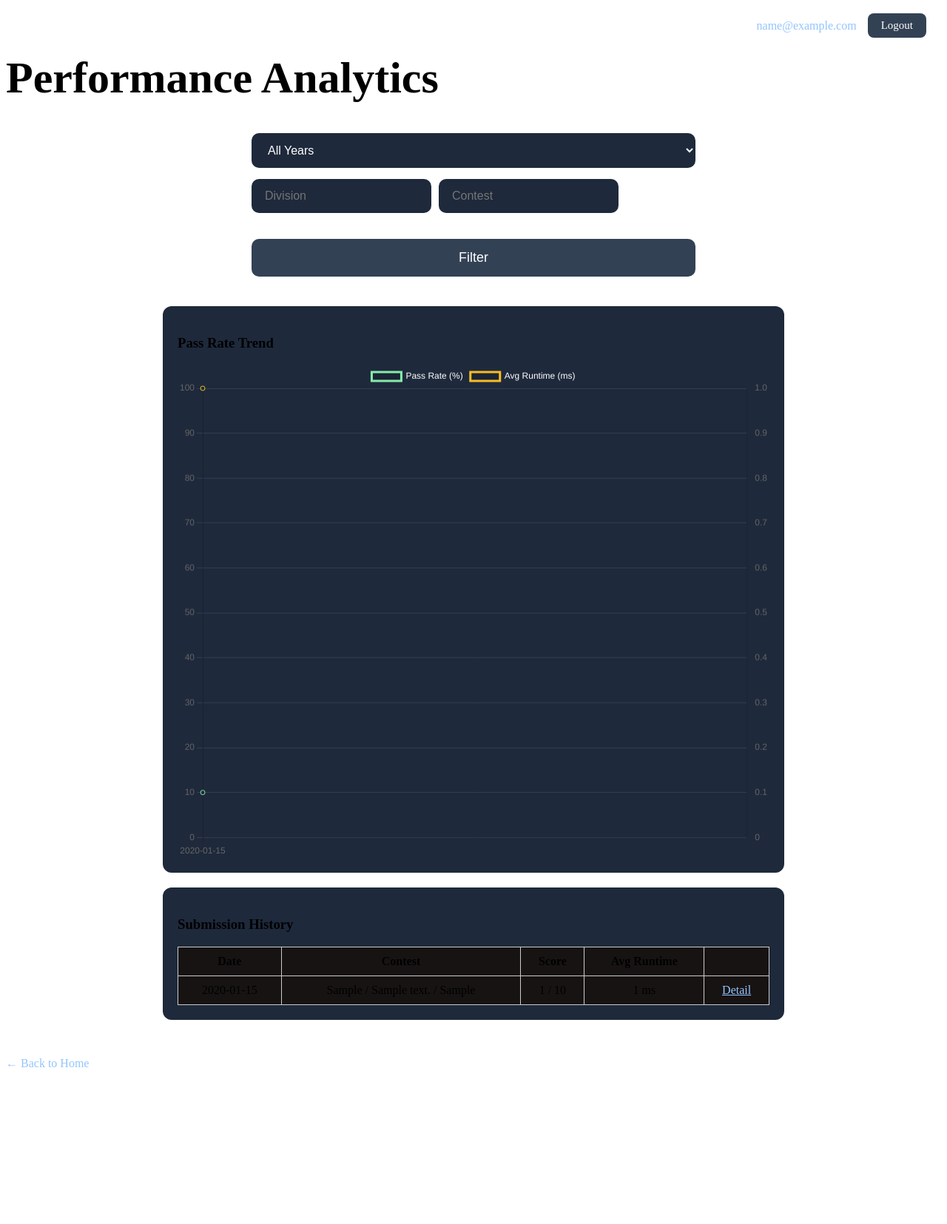
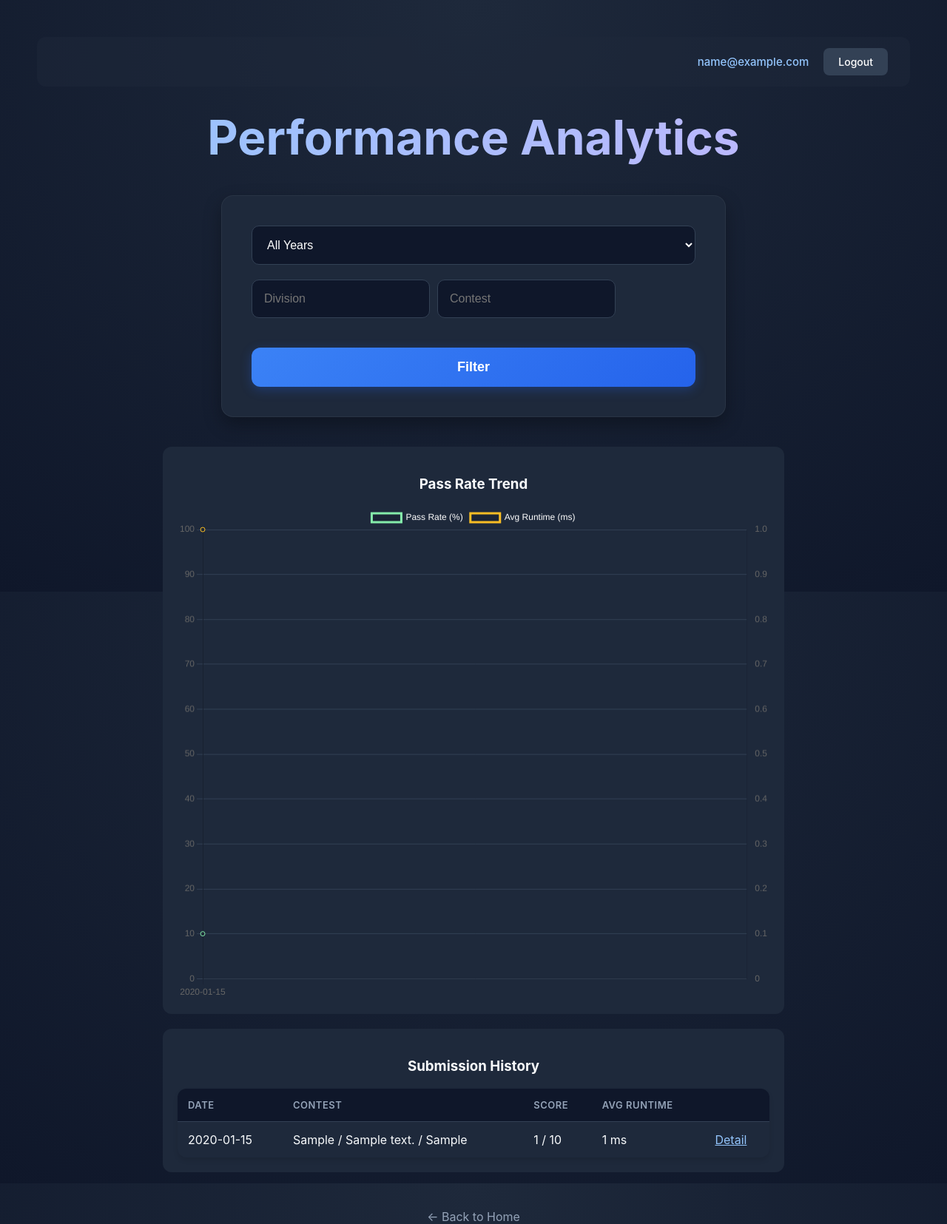
Before and after one commit to AlbertChen711/ACSL-Grader, a Flask app: page /analytics in a window 1280 px wide. Shown: the whole page at 74% size. Before the commit the page ends 1443 px from the top, so only its background shows below. Run offline with Flask 3, Linux system fonts and the light colour scheme; the visitor is signed in with stand-in values (Sample User, id 1); tables that the repository leaves empty hold one stand-in row (values such as "Sample post").

Commit message:
Starting to add input data for the contents, made the website UI/UX much better, changed the make_json.py to work for new inputs

```diff
--- a/app.py
+++ b/app.py
@@ -259,7 +259,7 @@ def season(year):
 def contest(year, division, contest):
     code = ""
     results = []
-
+    # gets the exact year, division, and contest the user wants
     file_path = f"data/{year}/{division}/{contest}.json"
     # Makes sure the file actually exists, or would go to an error page
     if not os.path.exists(file_path):
@@ -278,6 +278,7 @@ def contest(year, division, contest):
         for i, tc in enumerate(cases):
             start = time.perf_counter()
             try:
+                # it will try running through decker to make sure the code is safe
                 result = subprocess.run(
                     ["docker", "exec", "-i", container_id,
                      "python", "/sandbox/student.py"],
@@ -305,7 +306,7 @@ def contest(year, division, contest):
 
             expected = tc["output"].strip()
             actual = result.stdout.strip()
-            # checks if the code is too long
+            # checks if the code is too long, and returns the correct answer and expected answer
             if len(result.stdout) > 10000:
                 results.append({
                     "test": i + 1,
--- a/static/style.css
+++ b/static/style.css
@@ -1,16 +1,24 @@
-/* html, body {
+/* =========================================
+   GLOBAL & TYPOGRAPHY
+========================================= */
+html, body {
     height: 100%;
 }
 
 body {
-    background-color: #0f172a;
-    color: white;
-    font-family: Arial, sans-serif;
+    /* Subtle radial gradient for a premium dark background */
+    background: radial-gradient(circle at top center, #1e293b, #0f172a 100%);
+    color: #f8fafc;
+    font-family: 'Inter', sans-serif; /* Modern, clean font */
     text-align: center;
     margin: 0;
     padding: 50px;
+    -webkit-font-smoothing: antialiased; /* Makes text crisper */
 }
 
+/* =========================================
+   LAYOUTS
+========================================= */
 /* MAIN 2-COLUMN LAYOUT */
 .container {
     display: flex;
@@ -19,35 +27,45 @@ body {
     align-items: flex-start;
 }
 
-/* LEFT SIDE */
 .left {
     flex: 1;
     max-width: 700px;
 }
 
-/* RIGHT SIDE */
 .right {
     flex: 1;
     background-color: #1e293b;
-    padding: 20px;
-    border-radius: 12px;
+    padding: 30px;
+    border-radius: 16px;
     text-align: left;
     min-height: 400px;
+    box-shadow: 0 10px 30px rgba(0, 0, 0, 0.3); /* Adds depth */
+    border: 1px solid rgba(255, 255, 255, 0.05); /* Glass edge */
 }
 
-/* title */
+/* =========================================
+   TYPOGRAPHY
+========================================= */
 .title {
-    font-size: 60px;
-    margin-bottom: 20px;
+    font-size: 64px;
+    font-weight: 700;
+    margin-bottom: 15px;
     margin-top: 10px;
+    background: linear-gradient(to right, #93c5fd, #c4b5fd);
+    -webkit-background-clip: text;
+    -webkit-text-fill-color: transparent; /* Beautiful gradient text */
 }
 
-/* subtitle */
 .subtitle {
-    color: #cbd5e1;
+    color: #94a3b8;
+    font-size: 18px;
     margin-bottom: 50px;
+    font-weight: 400;
 }
 
+/* =========================================
+   BUTTONS & CARDS
+========================================= */
 .year-button {
     display: block;
     width: max-content;
@@ -55,105 +73,146 @@ body {
     background-color: #1e293b;
     color: white;
     text-decoration: none;
-    padding: 20px 40px;
+    padding: 18px 40px;
     border-radius: 12px;
-    font-size: 28px;
+    font-size: 24px;
+    font-weight: 600;
+    border: 1px solid rgba(255, 255, 255, 0.05);
+    box-shadow: 0 4px 6px rgba(0, 0, 0, 0.1);
+    transition: all 0.3s ease; /* Smooth hover effect */
 }
 
 .year-button:hover {
-    background-color: #334155;
+    background-color: #2dd4bf; /* Fresh teal accent */
+    color: #0f172a;
+    transform: translateY(-3px); /* Lifts up on hover */
+    box-shadow: 0 10px 20px rgba(45, 212, 191, 0.2);
 }
 
 .division {
     background-color: #1e293b;
     width: 500px;
     margin: 25px auto;
-    padding: 20px;
-    border-radius: 12px;
+    padding: 25px;
+    border-radius: 16px;
+    border: 1px solid rgba(255, 255, 255, 0.05);
+    box-shadow: 0 8px 20px rgba(0, 0, 0, 0.2);
+    transition: transform 0.3s ease;
+}
+
+.division:hover {
+    transform: translateY(-2px);
 }
 
 .division h3 {
     margin-top: 0;
-    font-size: 30px;
+    font-size: 28px;
+    color: #f8fafc;
+    border-bottom: 2px solid #334155;
+    padding-bottom: 10px;
+    margin-bottom: 15px;
 }
 
 .division a {
     display: block;
     color: #93c5fd;
     text-decoration: none;
-    margin: 8px 0;
+    margin: 12px 0;
+    font-size: 18px;
+    transition: all 0.2s ease;
 }
 
 .division a:hover {
-    text-decoration: underline;
+    color: #60a5fa;
+    transform: translateX(5px); /* Slides slightly right on hover */
 }
 
 .back-button {
     display: inline-block;
     margin-top: 30px;
-    color: #93c5fd;
+    color: #94a3b8;
     text-decoration: none;
+    transition: color 0.2s ease;
 }
 
-/* CODE BOX (unchanged except width improvement for layout) */
+.back-button:hover {
+    color: #f8fafc;
+}
+
+/* =========================================
+   CODE EDITOR & FORMS
+========================================= */
 .code-box {
     width: 100%;
     height: 408px;
-    background-color: #1e293b;
+    background-color: #0f172a; /* Darker inset look */
+    color: #a5b4fc;
+    border: 1px solid #334155;
+    border-radius: 12px;
+    padding: 20px;
+    font-size: 15px;
+    font-family: 'Fira Code', monospace; /* Pro coding font */
+    outline: none;
+    resize: none;
+    margin-top: 10px;
+    box-sizing: border-box;
+    transition: border-color 0.3s ease;
+}
+
+.code-box:focus {
+    border-color: #3b82f6; /* Highlights blue when typing */
+    box-shadow: 0 0 0 3px rgba(59, 130, 246, 0.2);
+}
+
+.submit-btn {
+    margin-top: 20px;
+    padding: 16px 36px;
+    font-size: 18px;
+    font-weight: 600;
+    background: linear-gradient(135deg, #3b82f6, #2563eb);
     color: white;
     border: none;
     border-radius: 12px;
-    padding: 15px;
-    font-size: 16px;
-    font-family: monospace;
-    outline: none;
-    resize: none;
-    margin-top: 2px;
-}
-
-/* submit button */
-.submit-btn {
-    margin-top: 20px;
-    padding: 15px 30px;
-    font-size: 18px;
-    background-color: #334155;
-    color: white;
-    border: none;
-    border-radius: 10px;
     cursor: pointer;
+    box-shadow: 0 4px 15px rgba(37, 99, 235, 0.3);
+    transition: all 0.3s ease;
 }
 
 .submit-btn:hover {
-    background-color: #475569;
+    transform: translateY(-2px);
+    box-shadow: 0 6px 20px rgba(37, 99, 235, 0.4);
 }
 
-/* upload label */
 .upload-title {
-    color: #cbd5e1;
+    color: #94a3b8;
     margin-top: 20px;
+    font-weight: 500;
 }
 
-/* FILE INPUT (bigger + moved left nicely) */
 .file-input {
-    transform: scale(1.3);
+    transform: scale(1.1);
     transform-origin: left;
     margin-top: 10px;
     cursor: pointer;
+    color: #94a3b8;
 }
 
+/* =========================================
+   DASHBOARD & TABLES
+========================================= */
 .right-panel {
-    height: 80vh;  /* 80% of screen height */
-    overflow-y: auto; /* scroll if results get too many */
+    height: 80vh;
+    overflow-y: auto;
     scrollbar-width: thin;
+    scrollbar-color: #475569 #1e293b; /* Custom scrollbar */
 }
 
 .dashboard {
     display: grid;
     grid-template-columns: 1.2fr 1fr;
     gap: 25px;
-
-    height: 90vh;        /* KEY FIX */
-    align-items: stretch; /* forces equal height columns */
+    height: 90vh;
+    align-items: stretch;
 }
 
 .panel {
@@ -163,136 +222,179 @@ body {
 .results-table {
     width: 100%;
     border-collapse: collapse;
+    background-color: #1e293b;
+    border-radius: 12px;
+    overflow: hidden; /* Keeps corners rounded */
+    box-shadow: 0 4px 6px rgba(0, 0, 0, 0.1);
 }
 
 .results-table th,
 .results-table td {
-    border: 1px solid #ccc;
-    padding: 10px;
-    text-align: center;
+    padding: 14px;
+    text-align: left;
+    border-bottom: 1px solid #334155; /* Soft horizontal lines only */
 }
 
 .results-table th {
-    background: #171313;
+    background: #0f172a;
+    color: #94a3b8;
+    font-weight: 600;
+    text-transform: uppercase;
+    font-size: 13px;
+    letter-spacing: 0.5px;
 }
 
-.results-table tr:nth-child(even) {
-    background: #171313;
+.results-table tr:hover {
+    background-color: #334155; /* Highlights row on hover */
 }
 
-.results-table tr:nth-child(odd) {
-    background: #171313;
+.results-table tr:last-child td {
+    border-bottom: none;
 }
 
-/* TOP BAR */
+/* =========================================
+   AUTH & TOP BAR
+========================================= */
 .top-bar {
     display: flex;
     justify-content: flex-end;
     align-items: center;
-    gap: 15px;
-    padding: 10px 20px;
+    gap: 20px;
+    padding: 15px 30px;
+    background-color: rgba(30, 41, 59, 0.5);
+    border-radius: 12px;
+    margin-bottom: 30px;
 }
 
 .user-email {
     color: #93c5fd;
-    font-size: 16px;
+    font-size: 15px;
+    font-weight: 500;
 }
 
 .auth-btn {
     color: white;
     background-color: #334155;
     text-decoration: none;
-    padding: 8px 18px;
+    padding: 10px 20px;
     border-radius: 8px;
-    font-size: 15px;
+    font-size: 14px;
+    font-weight: 500;
+    transition: all 0.2s ease;
 }
 
 .auth-btn:hover {
-    background-color: #475569;
+    background-color: #ef4444; /* Red hint for logout/action */
 }
 
-/* AUTH FORMS */
 .auth-form {
+    background-color: #1e293b;
+    padding: 40px;
+    border-radius: 16px;
     max-width: 400px;
     margin: 40px auto;
     display: flex;
     flex-direction: column;
-    gap: 15px;
+    gap: 20px;
+    box-shadow: 0 10px 25px rgba(0, 0, 0, 0.3);
+    border: 1px solid rgba(255, 255, 255, 0.05);
 }
 
 .auth-input {
-    background-color: #1e293b;
+    background-color: #0f172a;
     color: white;
-    border: none;
+    border: 1px solid #334155;
     border-radius: 10px;
-    padding: 14px 18px;
+    padding: 16px;
     font-size: 16px;
     outline: none;
+    transition: border-color 0.3s ease;
+}
+
+.auth-input:focus {
+    border-color: #3b82f6;
 }
 
 .auth-link {
-    color: #cbd5e1;
-    margin-top: 20px;
+    color: #94a3b8;
+    margin-top: 10px;
 }
 
 .auth-link a {
-    color: #93c5fd;
+    color: #3b82f6;
+    font-weight: 600;
+    text-decoration: none;
 }
 
-/* FLASH MESSAGES */
-.flash-msg {
-    color: #fbbf24;
-    font-size: 16px;
-    margin: 15px 0;
+.auth-link a:hover {
+    text-decoration: underline;
 }
 
-/* PAST RESULT */
-.past-result {
-    background-color: #1e293b;
-    display: inline-block;
-    padding: 10px 24px;
-    border-radius: 10px;
-    color: #86efac;
-    font-size: 18px;
-    margin-bottom: 15px;
+/* =========================================
+   MISCELLANEOUS
+========================================= */
+.flash-msg {
+    background-color: rgba(245, 158, 11, 0.1);
+    color: #fbbf24;
+    padding: 12px 20px;
+    border-radius: 8px;
+    border: 1px solid rgba(245, 158, 11, 0.2);
+    font-size: 15px;
+    margin: 15px 0;
+    font-weight: 500;
 }
 
-/* CONTEST META (year / division / contest breadcrumb) */
+.past-result {
+    background-color: rgba(34, 197, 94, 0.1);
+    border: 1px solid rgba(34, 197, 94, 0.2);
+    display: inline-block;
+    padding: 12px 24px;
+    border-radius: 10px;
+    color: #4ade80;
+    font-size: 16px;
+    font-weight: 600;
+    margin-bottom: 20px;
+}
+
 .contest-meta {
-    color: #94a3b8;
-    font-size: 16px;
-    margin-bottom: 15px;
+    color: #64748b;
+    font-size: 14px;
+    margin-bottom: 20px;
+    text-transform: uppercase;
+    letter-spacing: 1px;
 }
 
 .contest-meta a {
     color: #93c5fd;
     text-decoration: none;
+    font-weight: 500;
 }
 
 .contest-meta a:hover {
-    text-decoration: underline;
+    color: #60a5fa;
 }
 
-/* PROBLEM DESCRIPTION */
 .description {
     background-color: #1e293b;
     max-width: 700px;
-    margin: 0 auto 20px auto;
-    padding: 16px 20px;
-    border-radius: 10px;
+    margin: 0 auto 30px auto;
+    padding: 24px 30px;
+    border-radius: 12px;
     color: #cbd5e1;
     font-size: 16px;
     text-align: left;
-    line-height: 1.5;
+    line-height: 1.6;
+    border: 1px solid rgba(255, 255, 255, 0.05);
+    box-shadow: 0 4px 6px rgba(0, 0, 0, 0.1);
 }
 
-/* ERROR PAGE BOX */
 .error-box {
-    background-color: #1e293b;
+    background-color: rgba(239, 68, 68, 0.1);
     max-width: 600px;
     margin: 30px auto;
     padding: 30px;
     border-radius: 12px;
-    color: #f87171;
+    color: #fca5a5;
     font-size: 18px;
+    border: 1px solid rgba(239, 68, 68, 0.2);
 }
```
Also changed, not shown: templates/base.html (added, +26 -0 lines), templates/index.html (+11 -26 lines), tools/make_json.py (+10 -6 lines).
